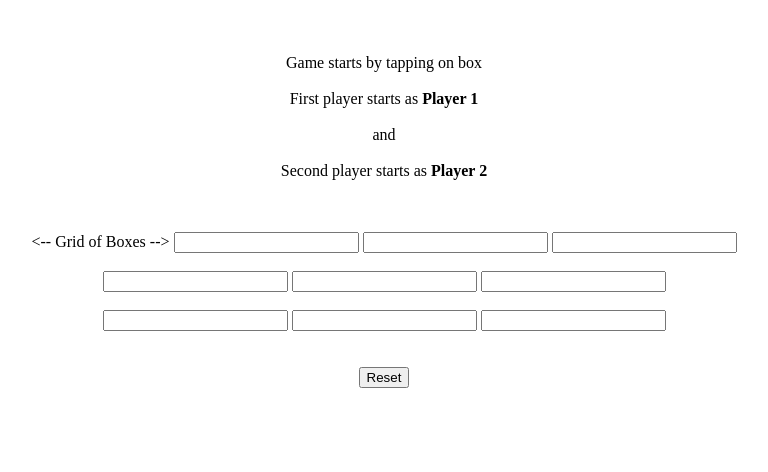
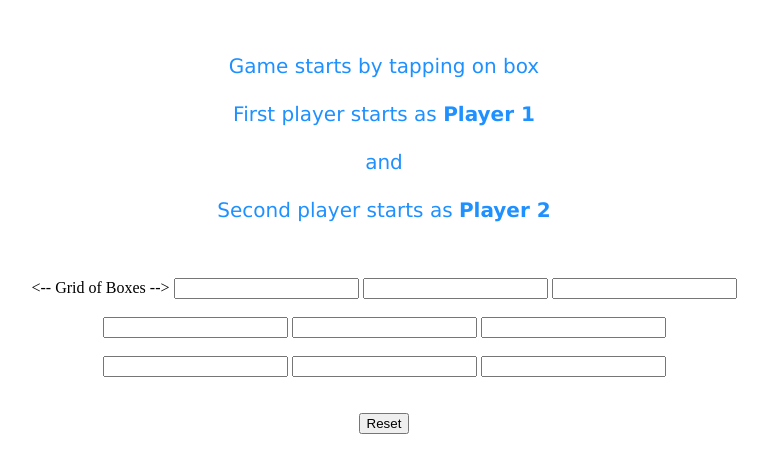
Before and after one commit to Cachamoe/New-Project, a plain HTML site: page index.html in a window 1280 px wide. Shown: the part 158-630 px from the top of the page, without its empty margins (256-1024 px from the left). Drawn offline with Linux system fonts and the light colour scheme.

Commit message:
updated style.css

```diff
--- a/style.css
+++ b/style.css
@@ -44,3 +44,10 @@ font-size: 20px;
 #main {
     text-align: center;
 }
+
+#Instructions {
+    font-family: Verdana,
+        Geneva, Tahoma, sans-serif;
+    color: dodgerblue;
+    font-size: 20px;
+}
```
